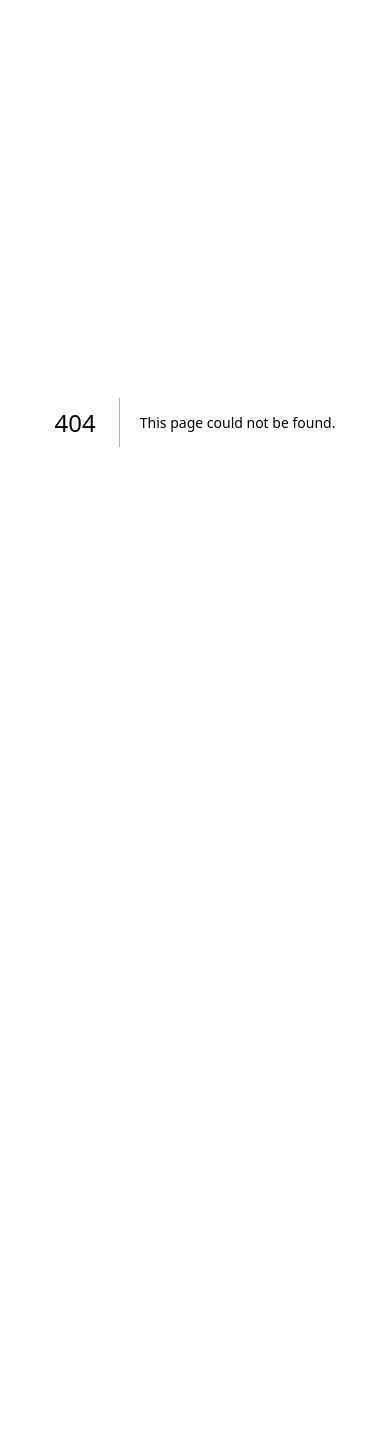
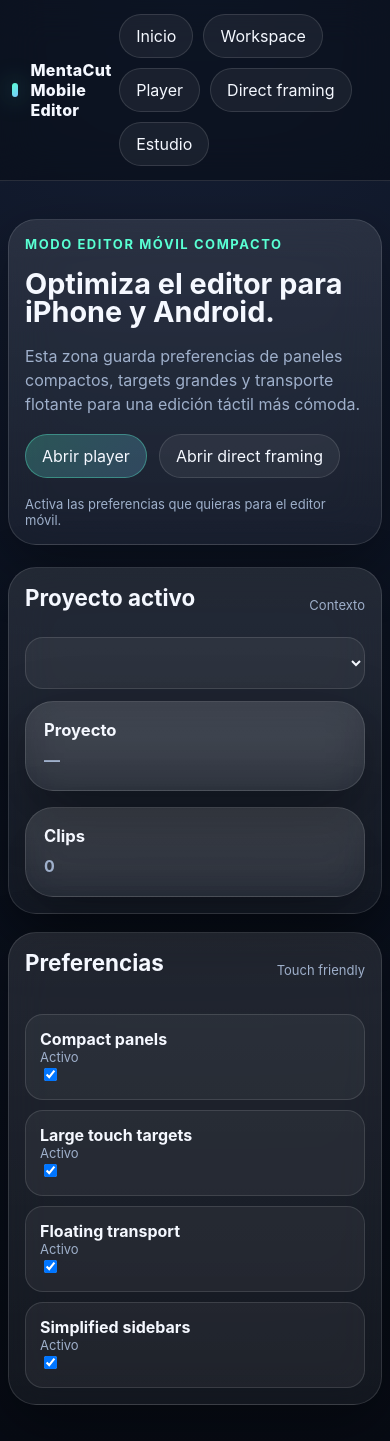
Before and after one commit to alain7224/MentaCut, a Next.js app: page /studio/mobile-editor in a window 390 px wide. Before the commit this address had no page. Before the commit the page ends 844 px from the top, so only its background shows below. Built offline with nearby package versions, Linux system fonts and the light colour scheme.

Commit message:
feat: add compact mobile editor mode route

```diff
--- /dev/null
+++ b/app/studio/mobile-editor/page.tsx
@@ -0,0 +1,81 @@
+'use client'
+
+import Link from 'next/link'
+import { useEffect, useMemo, useState } from 'react'
+import { readLocalProjects, type LocalProject } from '@/lib/local-store'
+import { readMobileEditorPrefs, writeMobileEditorPrefs, type MobileEditorPrefs } from '@/lib/mobile-editor-prefs'
+
+export default function StudioMobileEditorPage() {
+  const [projects, setProjects] = useState<LocalProject[]>([])
+  const [activeProjectId, setActiveProjectId] = useState<string | null>(null)
+  const [prefs, setPrefs] = useState<MobileEditorPrefs>(readMobileEditorPrefs())
+  const [status, setStatus] = useState('')
+
+  useEffect(() => {
+    const next = readLocalProjects()
+    setProjects(next)
+    setActiveProjectId(next[0]?.id ?? null)
+    setPrefs(readMobileEditorPrefs())
+  }, [])
+
+  const activeProject = useMemo(() => projects.find((item) => item.id === activeProjectId) ?? null, [projects, activeProjectId])
+
+  function updatePrefs(patch: Partial<MobileEditorPrefs>, nextStatus: string) {
+    const next = { ...prefs, ...patch }
+    setPrefs(next)
+    writeMobileEditorPrefs(next)
+    setStatus(nextStatus)
+  }
+
+  return (
+    <div className="page-shell">
+      <header className="topbar">
+        <div className="brand"><span className="brand-dot" /><span>MentaCut Mobile Editor</span></div>
+        <nav className="nav">
+          <Link href="/" className="nav-link">Inicio</Link>
+          <Link href="/studio/workspace" className="nav-link">Workspace</Link>
+          <Link href="/studio/player" className="nav-link">Player</Link>
+          <Link href="/studio/direct-framing" className="nav-link">Direct framing</Link>
+          <Link href="/studio" className="nav-link">Estudio</Link>
+        </nav>
+      </header>
+      <main className="main">
+        <section className="section">
+          <div className="panel hero-copy">
+            <span className="eyebrow">Modo editor móvil compacto</span>
+            <h1 className="title" style={{ fontSize: 'clamp(1.8rem, 4vw, 3rem)' }}>Optimiza el editor para iPhone y Android.</h1>
+            <p className="sub">Esta zona guarda preferencias de paneles compactos, targets grandes y transporte flotante para una edición táctil más cómoda.</p>
+            <div className="action-row">
+              <Link href="/studio/player" className="btn btn-primary">Abrir player</Link>
+              <Link href="/studio/direct-framing" className="btn">Abrir direct framing</Link>
+            </div>
+            <div className="timeline-label">{status || 'Activa las preferencias que quieras para el editor móvil.'}</div>
+          </div>
+        </section>
+        <section className="section">
+          <div className="studio-grid-2">
+            <div className="panel timeline">
+              <div className="row-head"><h2 className="section-title">Proyecto activo</h2><div className="timeline-label">Contexto</div></div>
+              <select className="input" value={activeProjectId ?? ''} onChange={(event) => setActiveProjectId(event.target.value)}>
+                {projects.map((project) => <option key={project.id} value={project.id}>{project.name} · {project.format}</option>)}
+              </select>
+              <div className="cards">
+                <article className="panel card"><h3>Proyecto</h3><p><strong>{activeProject?.name ?? '—'}</strong></p></article>
+                <article className="panel card"><h3>Clips</h3><p><strong>{activeProject?.clips.length ?? 0}</strong></p></article>
+              </div>
+            </div>
+            <div className="panel timeline">
+              <div className="row-head"><h2 className="section-title">Preferencias</h2><div className="timeline-label">Touch friendly</div></div>
+              <div className="project-list">
+                <label className="project-item" style={{ cursor: 'pointer' }}><strong>Compact panels</strong><div className="timeline-label">{prefs.compactPanels ? 'Activo' : 'Inactivo'}</div><input type="checkbox" checked={prefs.compactPanels} onChange={(e) => updatePrefs({ compactPanels: e.target.checked }, 'Compact panels actualizados')} /></label>
+                <label className="project-item" style={{ cursor: 'pointer' }}><strong>Large touch targets</strong><div className="timeline-label">{prefs.largeTouchTargets ? 'Activo' : 'Inactivo'}</div><input type="checkbox" checked={prefs.largeTouchTargets} onChange={(e) => updatePrefs({ largeTouchTargets: e.target.checked }, 'Touch targets actualizados')} /></label>
+                <label className="project-item" style={{ cursor: 'pointer' }}><strong>Floating transport</strong><div className="timeline-label">{prefs.floatingTransport ? 'Activo' : 'Inactivo'}</div><input type="checkbox" checked={prefs.floatingTransport} onChange={(e) => updatePrefs({ floatingTransport: e.target.checked }, 'Floating transport actualizado')} /></label>
+                <label className="project-item" style={{ cursor: 'pointer' }}><strong>Simplified sidebars</strong><div className="timeline-label">{prefs.simplifiedSidebars ? 'Activo' : 'Inactivo'}</div><input type="checkbox" checked={prefs.simplifiedSidebars} onChange={(e) => updatePrefs({ simplifiedSidebars: e.target.checked }, 'Sidebars actualizados')} /></label>
+              </div>
+            </div>
+          </div>
+        </section>
+      </main>
+    </div>
+  )
+}
```
